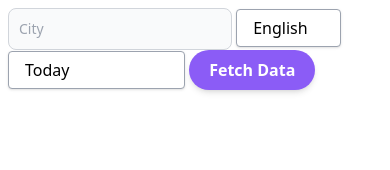
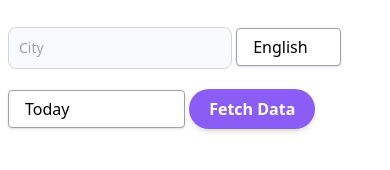
Before and after one commit to parsa-mostafaie/weather-app, a website: page src/index.html in a window 390 px wide. Drawn offline with nearby package versions, Linux system fonts and the light colour scheme; files that its build step writes are made by us from their sources.

Commit message:
Responsive Bug Fix

```diff
--- a/src/index.html
+++ b/src/index.html
@@ -13,26 +13,26 @@
     <link rel="stylesheet" href="src/css/tailwind_out.css" />
   </head>
   <body>
-    <div class="container mx-auto p-2">
+    <div class="container mx-auto p-2 space-y-5">
       <input
         type="text"
         name="city"
         id="city"
         placeholder="City"
-        class="textbox"
+        class="textbox max-w-[100%]"
       />
-      <select name="lang" id="lang" class="select">
+      <select name="lang" id="lang" class="select max-w-[100%]">
         <option value="en">English</option>
         <option value="fa">Farsi</option>
         <option value="ar">Arabic</option>
       </select>
-      <select name="wday" id="wday" class="select">
+      <select name="wday" id="wday" class="select max-w-[100%]">
         <option value="0">Today</option>
         <option value="1">Tomorrow</option>
         <option value="2">Two more days</option>
         <option value="3">Three more days</option>
       </select>
-      <button class="btn-primary" onclick="fetchData()">Fetch Data</button>
+      <button class="btn-primary max-w-[100%]" onclick="fetchData()">Fetch Data</button>
     </div>
 
     <div class="container mx-auto p-2" id="container">
```
Also changed, not shown: src/css/tailwind_out.css.
